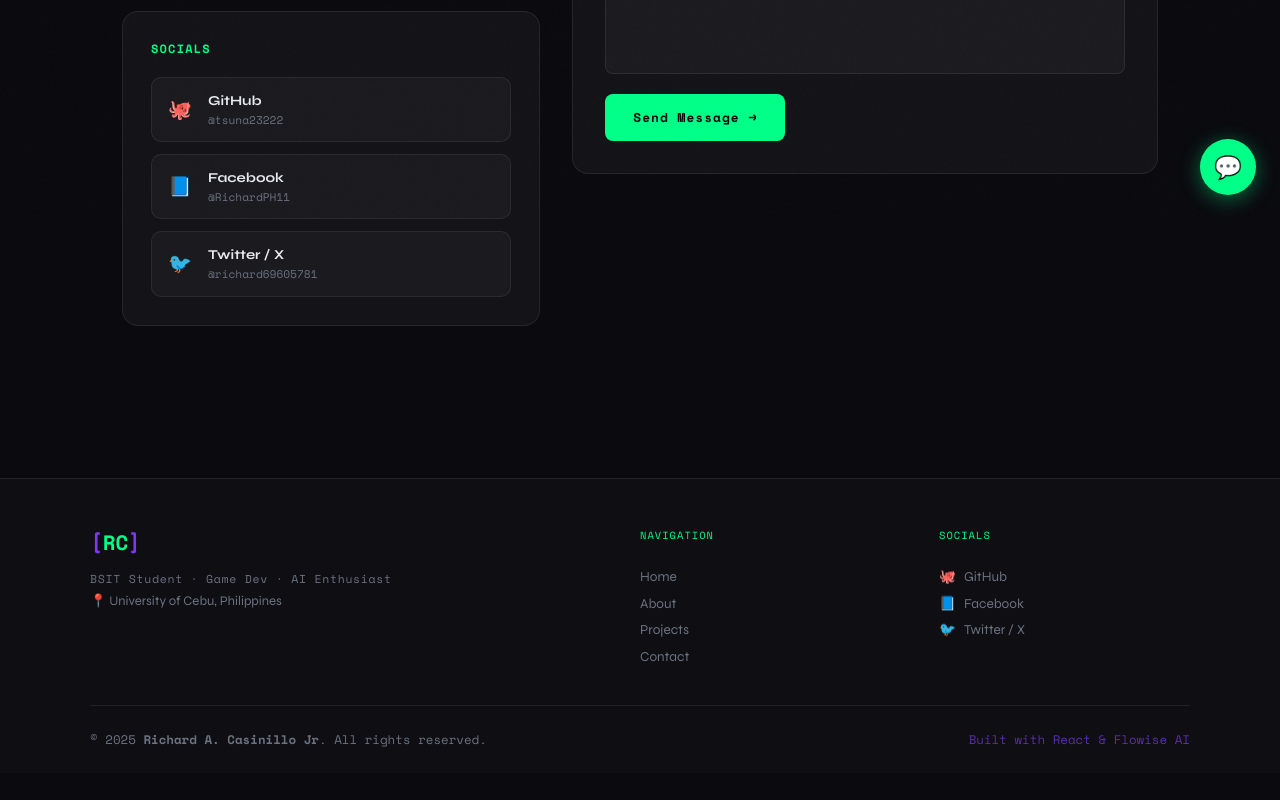
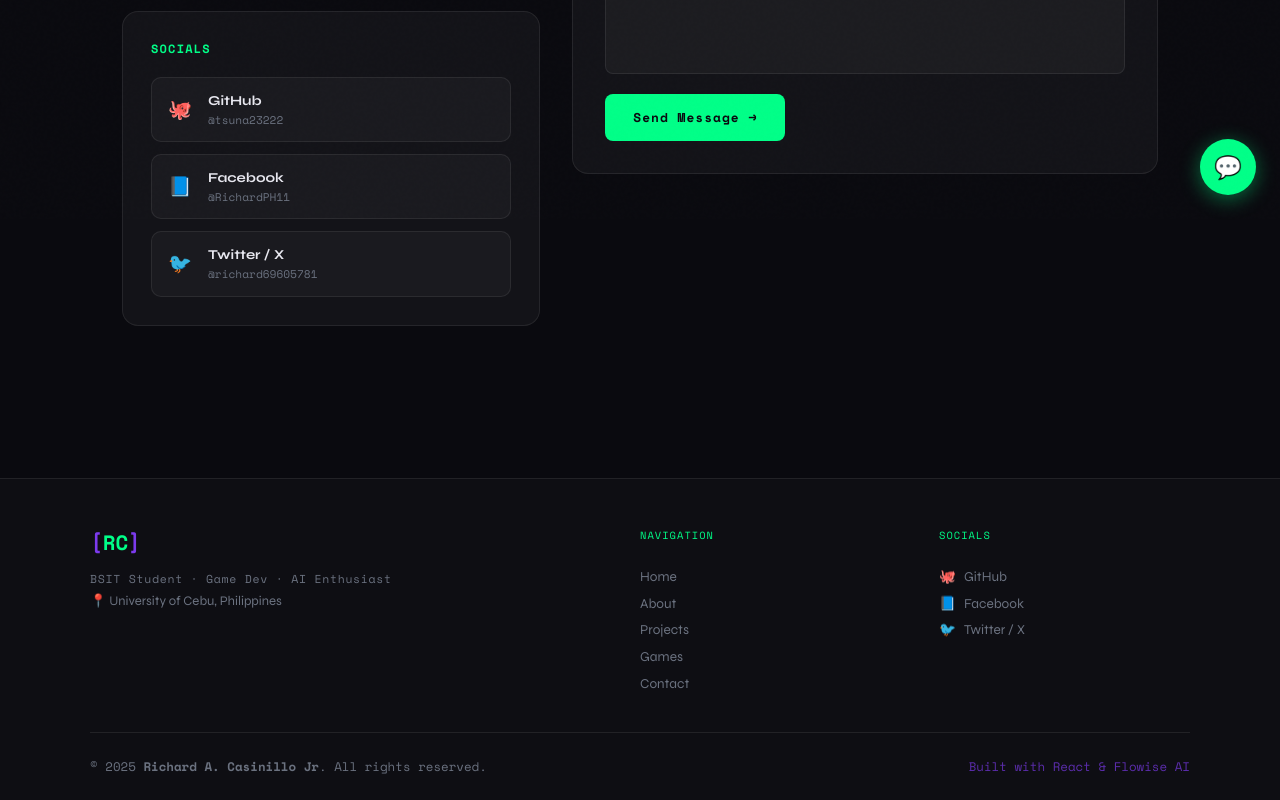
Before and after one commit to tsuna23222/ELAI-Portfolio, a React (Create React App) app: page /contact in a window 1280 px wide. Shown: the part 581-1381 px from the top of the page. Before the commit the page ends 1354 px from the top, so only its background shows below. Built offline with nearby package versions, Linux system fonts and the light colour scheme.

Commit message:
fooothger changes adding games page

```diff
--- a/src/components/Footer.js
+++ b/src/components/Footer.js
@@ -24,6 +24,7 @@ function Footer() {
           <Link to="/">Home</Link>
           <Link to="/about">About</Link>
           <Link to="/projects">Projects</Link>
+          <Link to="/games">Games</Link>
           <Link to="/contact">Contact</Link>
         </div>
 
```
